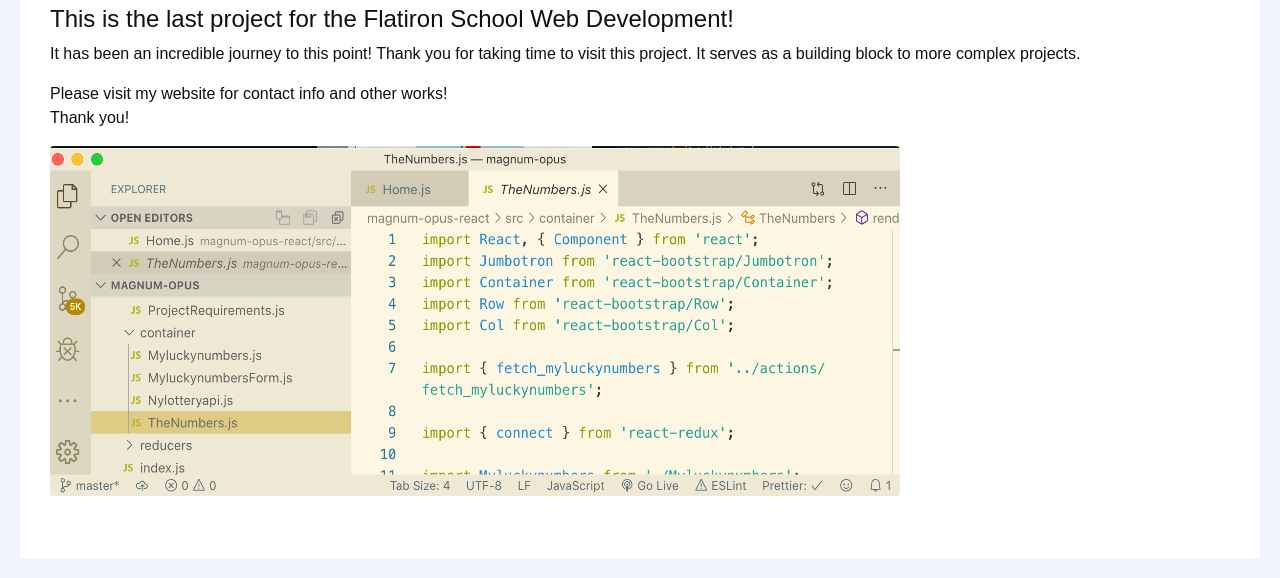
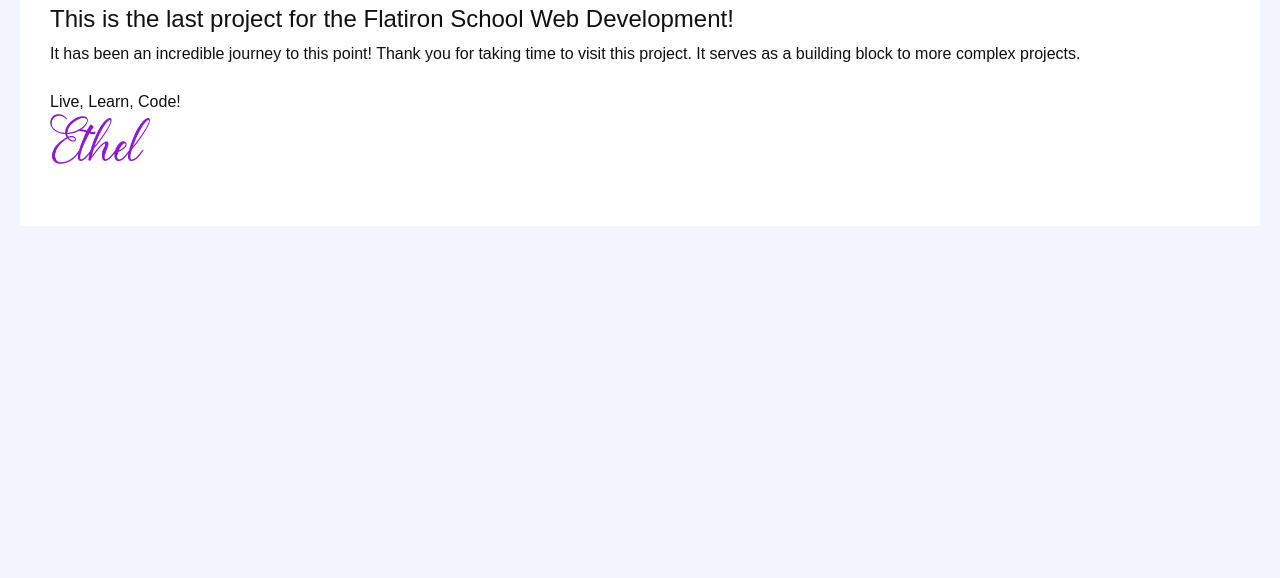
Before and after one commit to edb-c/magnum-opus-react, a React app: page / in a window 1280 px wide. Shown: the part 331-909 px from the top of the page. After the commit the page ends 800 px from the top, so only its background shows below. Built offline with nearby package versions, Linux system fonts and the light colour scheme.

Commit message:
change text

```diff
--- a/src/assets/Home.css
+++ b/src/assets/Home.css
@@ -4,3 +4,9 @@
     height: 350px;
     margin-right:15px;
   }
+.Home-Ethel2 {
+    float: left;
+    width: 100px;
+    height: 50px;
+    margin-right:15px;
+  }
--- a/src/components/Home.js
+++ b/src/components/Home.js
@@ -1,35 +1,43 @@
-import React, { Component } from "react";
+import React, { Component } from 'react';
 import Jumbotron from 'react-bootstrap/Jumbotron';
 import Row from 'react-bootstrap/Row';
 import Col from 'react-bootstrap/Col';
 
 import Image from 'react-bootstrap/Image';
-import Llc from '../assets/Llc.png';
-import '../assets/Home.css'
+import Ethel2 from '../assets/Ethel2.jpg';
+//import Llc from '../assets/Llc.png';
+import '../assets/Home.css';
 
 class Home extends Component {
 	render() {
 		return (
 			<div>
 				<Jumbotron fluid>
-
 					<h1>Magnum Opus!</h1>
 					<Row>
 						<Col>
 							<p>
-
-        <h4>This is the last project for the Flatiron School Web Development!</h4>
-          It has been an incredible journey to this point!  Thank you for taking time to visit this project.
-          It serves as a building block to more complex projects.
+								<h4>
+									This is the last project for the Flatiron School Web
+									Development!
+								</h4>
+								It has been an incredible journey to this point! Thank you for
+								taking time to visit this project. It serves as a building block
+								to more complex projects.
+								<br />
+								<br />
+								Live, Learn, Code!
+								<br />
+								<Image
+									src={Ethel2}
+									className='Home-Ethel2'
+									alt='Ethel2'
+									rounded
+								/>
+								<br />
 							</p>
-        <p>
-          Please visit my website for contact info and other works! <br/>
-          Thank you!<br/>
-        </p>
-        <Image src={Llc} className="Home-Llc" alt="Llc" rounded />
 						</Col>
 					</Row>
-
 				</Jumbotron>
 			</div>
 		);
```
Also changed, not shown: src/assets/Ethel2.jpg (added). Lines whose indentation alone changed are shown as unchanged.
